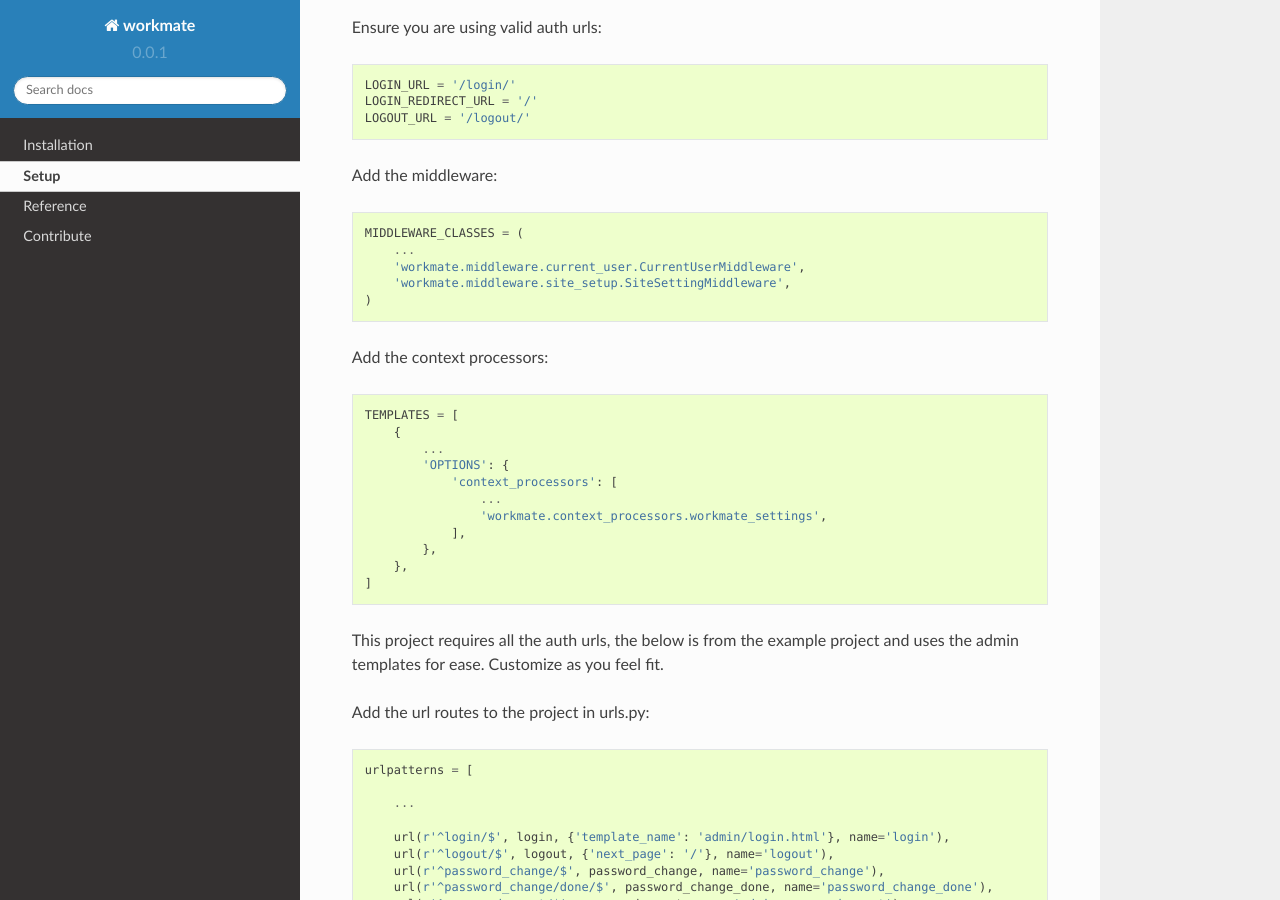
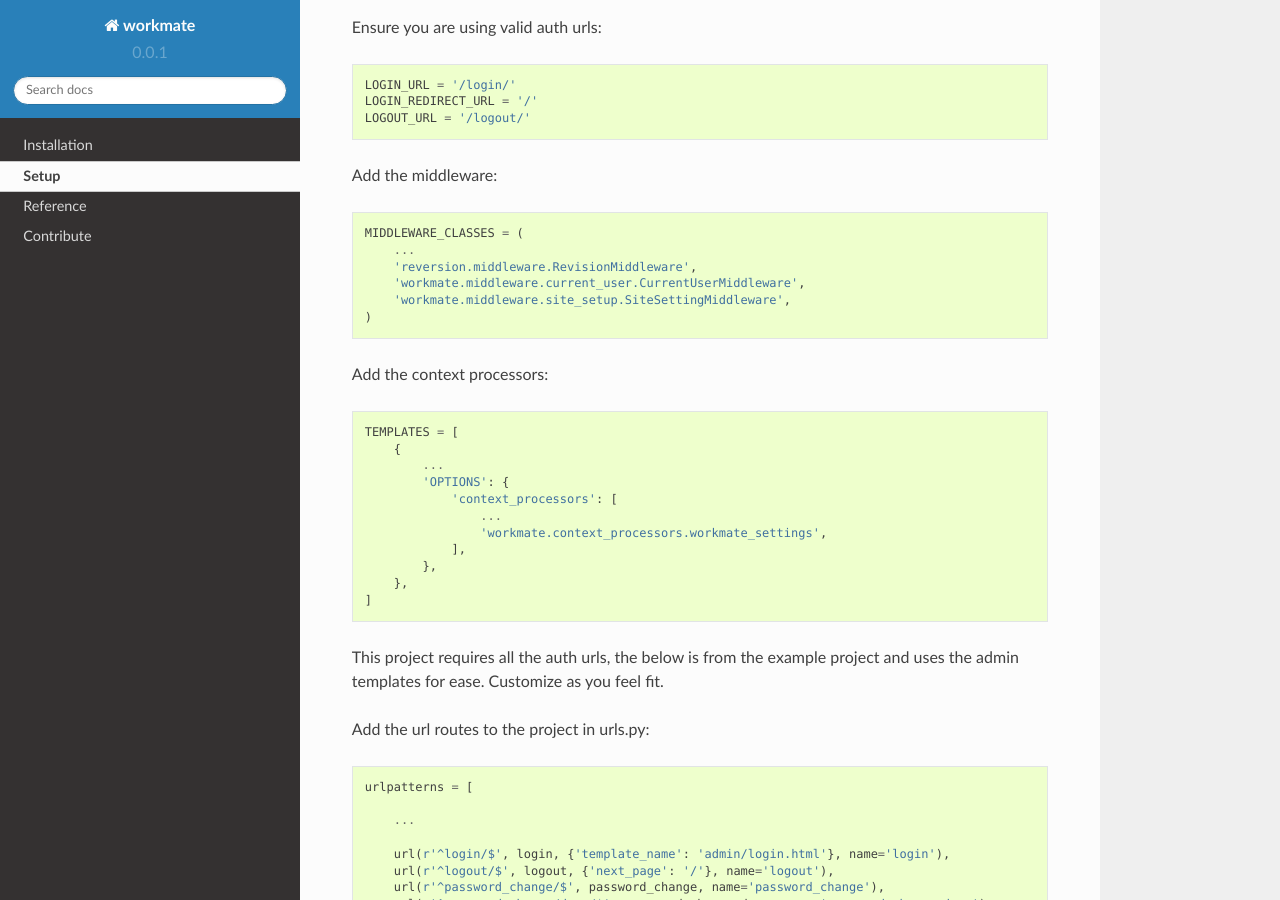
Before and after one commit to npmcdn-to-unpkg-bot/workmate, a Sphinx documentation site: the page built from docs/general/setup.rst, in a window 1280 px wide and 900 px high, scrolled down 512 px. Built offline with Sphinx 7.4.7 and the Read the Docs theme 2.0.0, drawn with Linux system fonts in a browser that asks for light colours.

Commit message:
readded accidentally removed middleware from docs

```diff
--- a/docs/general/setup.rst
+++ b/docs/general/setup.rst
@@ -31,6 +31,7 @@ Add the middleware::
 
     MIDDLEWARE_CLASSES = (
         ...
+        'reversion.middleware.RevisionMiddleware',
         'workmate.middleware.current_user.CurrentUserMiddleware',
         'workmate.middleware.site_setup.SiteSettingMiddleware',
     )
```
